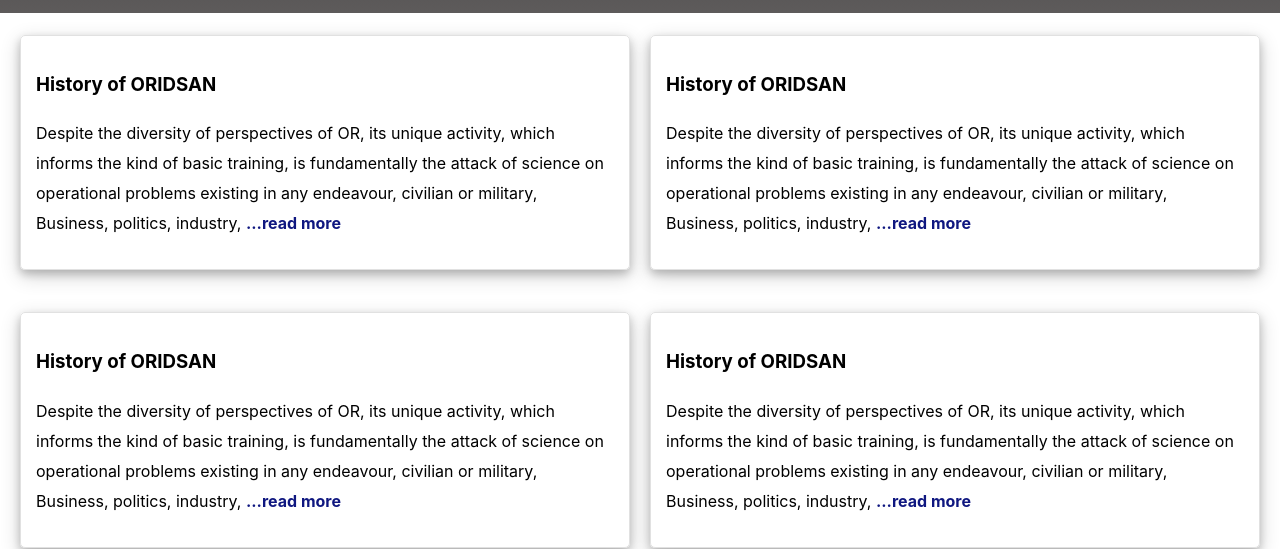
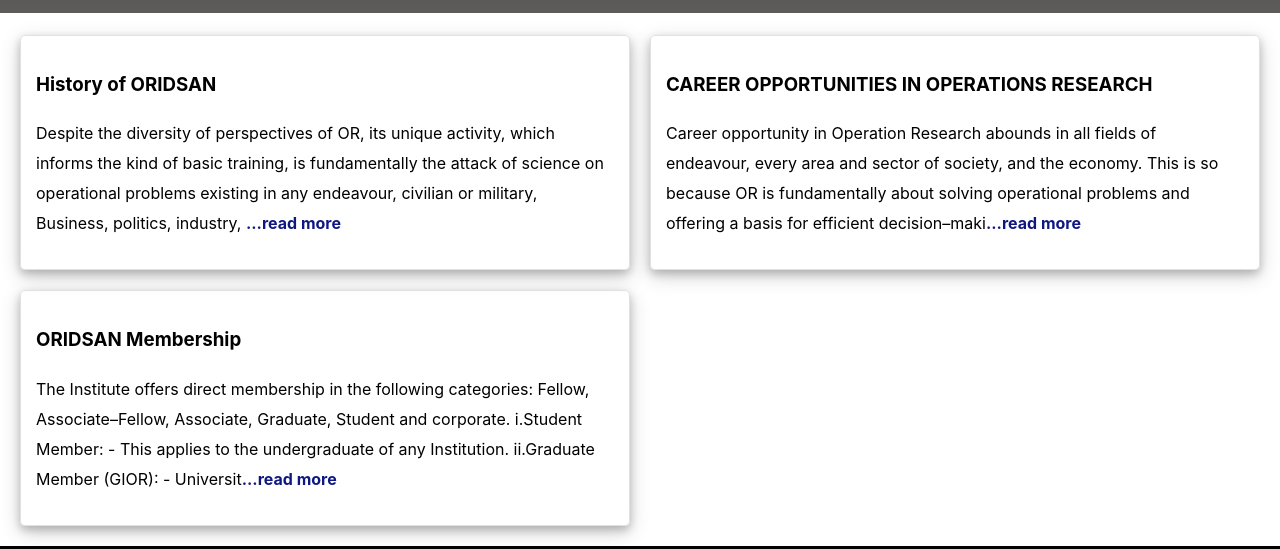
Before and after one commit to koltal/ORIDSN, a React (Create React App) app in the folder oridsan-web/: page /about in a window 1280 px wide. Shown: the part 308-857 px from the top of the page. Built offline with nearby package versions, Linux system fonts and the light colour scheme; grey boxes are pictures that could not be loaded.

Commit message:
container-fixed

```diff
--- a/oridsan-web/src/pages/about-history.js
+++ b/oridsan-web/src/pages/about-history.js
@@ -22,16 +22,83 @@
 
             <div className='History-Container'>
                 <div>
-                    <h3>History of ORIDSAN</h3>
+                    <h3>CAREER OPPORTUNITIES IN OPERATIONS RESEARCH</h3>
                     <div>
-                        <p><ReadMore>Despite the diversity of perspectives of OR, its unique activity, which informs the kind of basic training, is fundamentally the attack of science on operational problems existing in any endeavour, civilian or military, Business, politics, industry, general administration, or even in self-management. This attack on science originates in the activities of the pioneers of OR.
-                        Indeed, literature is replete with tracing the origin of formal OR to the World War II exigencies that compelled enlisting the contribution of active scientists in fighting the war. Science’s gift to humanity is research, which is the bedrock of developments over the ages, especially in modern times. It was this research that scientists during the World War faithful brought to bear on military operations of the time, which yielded sounding results that recommended a formalization of such activities and their spread to other endeavours, even after the war. Thus, two values are fundamental to OR: Its science bases, pervasive implication, and applicability.
-                        Science is fundamentally about systematically searching for facts (information gathering and data recording), and organizing such facts (data) to deduce further attributes that are factually verified and valid. This is what Research is all about. Our field, OR, seeks faithfully apply this approach and methodology to operations in any concept. The use of scientific research in tackling formalized operational problems in diverse situations since World War II has led to the formalization of the experiences into what we now know as OR problem models and solution techniques, most of which are mathematical. Thus, OR today comprises:
-                    1.Its philosophy of factually and systematically analyzing operations to tackle them.
-                    2.Its methodology of formally representing the such problem as the basis for reasoning out the solutions.
-                    3.Its techniques are special procedures, usually derived from appropriate mathematical theories, as the tools for deducing solutions to the problems using the models.
-                    4.Application, which pervasively is an operation in any situation.
-                    It is clear from the above that OR has something for everybody. You may be a sophisticated mathematician and yet be a significant Operational Researcher.
+                        <p><ReadMore>
+                        Career opportunity in Operation Research abounds in all fields of endeavour, every area and sector of society, and the economy. This is so because OR is fundamentally about solving operational problems and offering a basis for efficient decision–making and management generally.
+                        In this case, whenever and wherever there are objectives to be achieved and a desire to do efficiently, OR has a role to play by analyzing the system scientifically for which the operation is to be carried out.
+                        A specific aspect of Operations Research that offers ample career opportunities includes:
+                        1.General application of science to solving operational problems of organizations and even individuals;
+                        2.Skill in using specific techniques of Operations Research such as simulation, mathematical programming, conflict management techniques, etc.
+                        3.Addressing problems generally through the use of Operations Research methodology;
+                        4.Promoting the use of Operations Research and marketing it to all sectors of the economy and society.
+                        5.Teaching OR formally in universities and polytechnics and formally at training workshops.
+                        The Objectives of the Institute
+                        The purpose for which the Institute is established includes but is not limited to the following:
+                        i.develop, advance and give advisory services to a person carrying out research activities,
+                        ii.provide a high standard of competent practice and conduct to members of the Institute,
+                        iii.Research, write and publish articles, journals, magazines and books to advance research in management practice.
+                        iv.To plan, promote and organize seminars, workshops and enlightenment programs considered appropriate for general research development in management practices.
+                        v.To establish and operate training centres for members of the Institute and those from the general public who may want to choose Operations Research as a career.
+                        Powers and Responsibilities: The Institute, a non-profit organization committed to the development of and promotion of good value and the virtue of integrity in Nigeria and outside the country, is, among others, statutorily conferred with the following powers and responsibilities:
+                        a)To acquire from any sovereign state Authority, Organization, or Association in any part of the world decrees, rights, powers, privileges, grants and concessions that the Institute may deem necessary for the carrying out of its objectives or any of them.
+                        b)To co-operate closely with other institutes in Nigeria and overseas, corporate business organizations, appropriate government departments, and government agencies to achieve any or all of its objectives.
+                        ORGANS OF THE INSTITUTE
+                        1.The Council and its Principal Officers: The Council is the highest governing and policymaking body of the Institute, with the following as the Principal Officers. President/Chairman of Council 1st and 2nd Vice-Presidents, Honorary Treasurer and three (3) Ex-Officious. The Registrar/Chief Executive serves as the secretary to the Council.
+                        2.Management Committee: They are professional staff who fill key positions and perform day-to-day operational activities of the Institute for which interruption or delay could result in financial loss, exposure to liability or severe public relations difficulties. The committee may occasionally co-opt any other staff considered competent to facilitate the functioning of the Principal Officers of the Council.
+                        3.Board of Fellows:  The Board of fellows consists of persons duly elected as Fellows of the Institute. It is an advisory body to both the Council and the Management Committee.
+                        4.Other Committee: There are committees whose members were drawn from among the Council and other members of the Institute. They are:
+                        i.Membership & Member Services
+                        ii.Finance & Investment
+                        iii.Training, Development and Advisory Services
+                        iv.Publications, Publicity and Information Technology
+                        v.Logistics & Property Management
+                        vi.Research, Planning and Strategy
+                        vii.Corporate and Inter-governmental Relations
+                        viii.Editorial Board
+                        </ReadMore></p>
+                    </div>
+                </div>
+            </div>
+
+            <div className='History-Container'>
+                <div>
+                    <h3>ORIDSAN Membership </h3>
+                    <div>
+                        <p><ReadMore>
+                        The Institute offers direct membership in the following categories: Fellow, Associate–Fellow, Associate, Graduate, Student and corporate.
+                        i.Student Member: - This applies to the undergraduate of any Institution.
+                        ii.Graduate Member (GIOR): - University Degree/HND in any field of knowledge or other professional qualification acceptable to the Council of the Institute.
+                        iii.Associate Member (AIOR): -
+                        a.Age not less than 25 years
+                        b.University Degree/HND in any field of knowledge or other professional qualification acceptable to the Council of the Institute.
+                        c.A minimum of three (3) years of working experience.
+                        Or
+                        a.Having three (3) years post-election as a graduate member with working experience within the period and up–to–date in financial obligation to the Institute.
+                        b.Must have undergone the Institute’s Mandatory Professional Development Program (MPDP) at the time of application.
+                        Associate – Fellow (AFIOR)
+                        Fulfil any of the following:
+                        a.(i) Be an eminent personality as evidenced by their contribution in
+                        the area of their chosen career
+                            (ii) Master’s Degree in any field with evidence of research work
+                        (iii) Evidence often (10) years of working experience after the First
+                            Degree/HND)
+                        Or
+                        (b)	Having been an Associate of the Institute for a minimum period of five (5) years and:
+                            i. Have undergone the Institute’s Mandatory Professional Development
+                            Program (MPDP) at least twice.
+                        ii. Be up–to–date in the payment of their annual membership
+                            subscription and development levy
+                        iii. Be involved in the activities of the Institute at the national or district level.
+                            This includes attendance of professional and Business meetings, serve
+                            on the committees, or at seminars/ workshops and other training
+                            programs.
+                        5. 	Fellow – (FIOR): Be an eminent personality and demonstrate a remarkable commitment to promoting the knowledge, method, practice and application of Operations Research in their chosen career.
+                        Or
+                            Have been an Associate–Fellow of the Institute for five (5) years and
+                        i.Have undergone the Institute’s Mandatory professional Development training at least twice
+                        ii.Be up–to–date in the payment of their annual membership subscription and development levy.
+                        iii.Be involved in the activities of the Institute at the National or District Level. This includes attending professional and Business meetings, serving on committees, or at seminars/workshops or facilitating seminars/workshops and other training programs. The power of election to this status is vested in the Council of the Institute on the membership committee’s recommendation.
                         </ReadMore></p>
                     </div>
                 </div>
--- a/oridsan-web/src/pages/about.js
+++ b/oridsan-web/src/pages/about.js
@@ -10,7 +10,7 @@
         </div>
         <div className='my-about-container'>
           <AboutHistory/>
-          <AboutHistory/>
+
         </div>
         </>
      );
```
